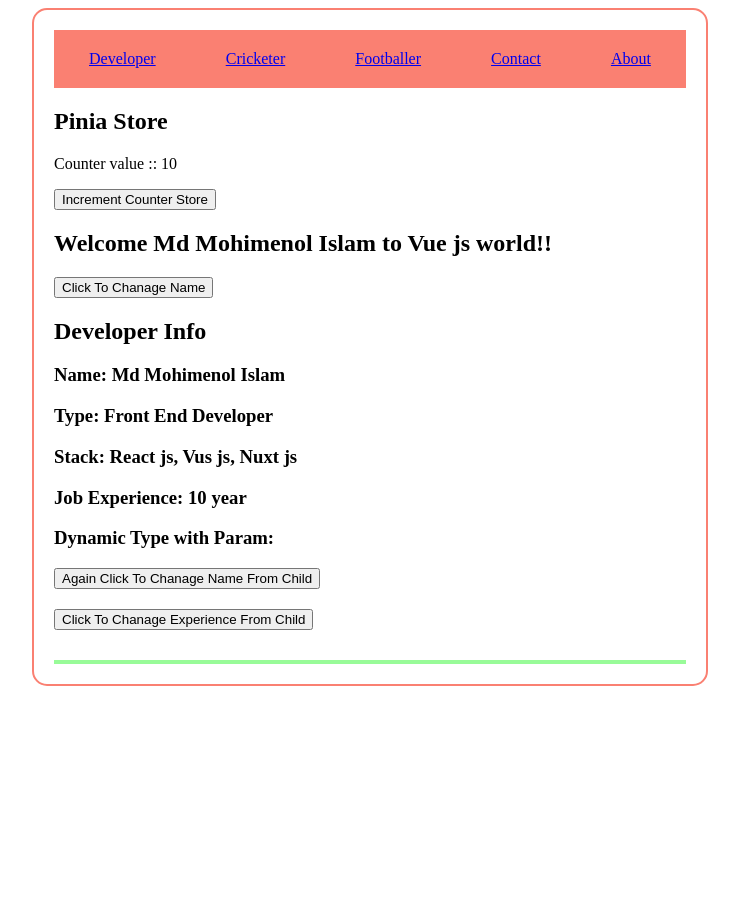
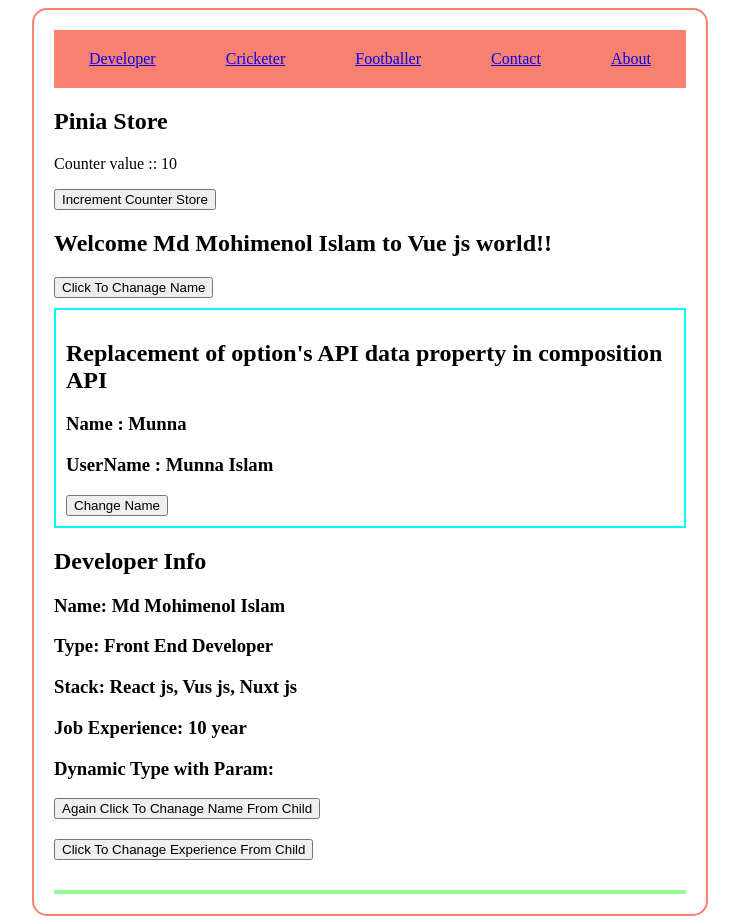
Before and after one commit to Mohimenol-Islam-Munna/VUE-JS, a Vue app in the folder cli/all_core_concept/: page / in a window 1280 px wide. Shown: the whole page, without its empty margins (270-1009 px from the left). Before the commit the page ends 800 px from the top, so only its background shows below. Built offline with nearby package versions, Linux system fonts and the light colour scheme.

Commit message:
replace data method to setup for compossition api

```diff
--- a/cli/all_core_concept/src/App.vue
+++ b/cli/all_core_concept/src/App.vue
@@ -7,6 +7,9 @@ import Cricketer from "./components/Cricketer.vue";
 import Footballer from "./components/Footballer.vue";
 import Contact from "./components/Contact.vue";
 import About from "./components/About.vue";
+
+// composition api
+import AlternativeOfDataMethodsVue from "./components/compositionApi/AlternativeOfDataMethods.vue";
 
 export default {
   setup() {
@@ -23,6 +26,7 @@ export default {
     Footballer,
     Contact,
     About,
+    AlternativeOfDataMethodsVue,
   },
 
   data() {
@@ -98,6 +102,13 @@ export default {
       >
         Click To Chanage Name
       </button>
+
+      <!-- composition api  -->
+      <div style="border: 2px solid cyan; padding: 10px; margin: 10px 0px">
+        <AlternativeOfDataMethodsVue />
+      </div>
+
+      <!-- vue router  -->
       <div>
         <Developer
           :name="name"
@@ -111,10 +122,6 @@ export default {
         <div style="border: 2px solid palegreen; margin-top: 30px">
           <router-view></router-view>
         </div>
-        <!-- <Cricketer />
-        <Footballer />
-        <Contact />
-        <About /> -->
       </div>
     </div>
   </div>
--- /dev/null
+++ b/cli/all_core_concept/src/components/compositionApi/AlternativeOfDataMethods.vue
@@ -0,0 +1,39 @@
+<script>
+import { ref } from "vue";
+
+export default {
+  // composition api
+  setup() {
+    const userName = ref("Munna Islam");
+
+    const nameChangeHandler = () => {
+      console.log("nameChangeHandle ::");
+      userName.value = "Md Mohimenol Islam";
+    };
+
+    return {
+      userName,
+      nameChangeHandler,
+    };
+  },
+
+  // in option api
+  data() {
+    return {
+      name: "Munna",
+    };
+  },
+};
+</script>
+
+<template>
+  <div>
+    <h2>Replacement of option's API data property in composition API</h2>
+
+    <div>
+      <h3>Name : {{ name }}</h3>
+      <h3>UserName : {{ userName }}</h3>
+      <button @click="nameChangeHandler">Change Name</button>
+    </div>
+  </div>
+</template>
```
